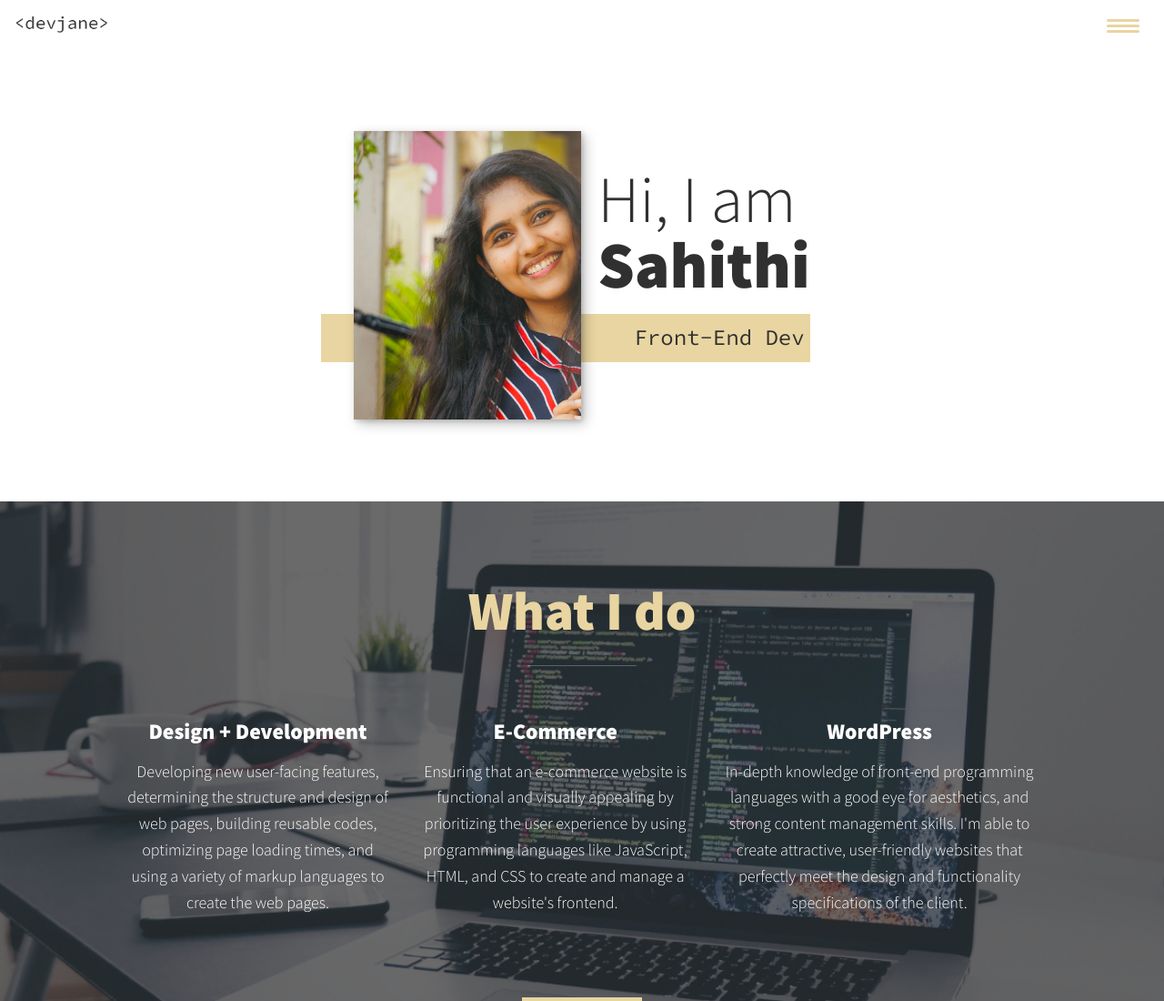
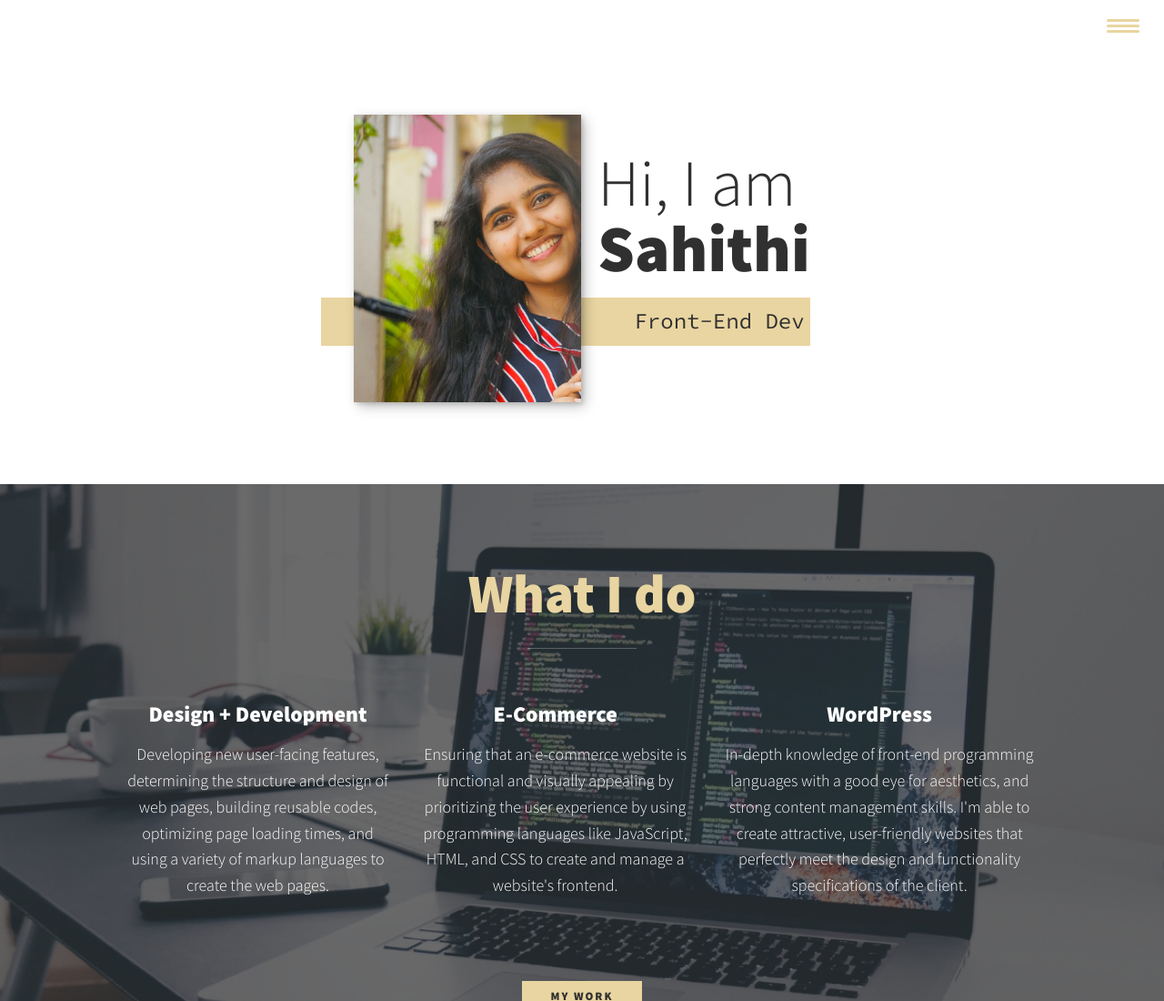
Before and after one commit to Sahithishastrula/MyPortfolio, a website built with Vite: page index.html in a window 1280 px wide. Shown: the top 1100 px of the page at 91% size. Built offline with nearby package versions, Linux system fonts and the light colour scheme.

Commit message:
Update index.html
logo

```diff
--- a/index.html
+++ b/index.html
@@ -15,9 +15,7 @@
     </head>
     <body>
         <header>
-            <div class="logo">
-                <img src="img/devjane.png" alt="">
-            </div>
+
             <button class="nav-toggle" aria-label="toggle navigation">
                 <span class="hamburger"></span>
             </button>
```
